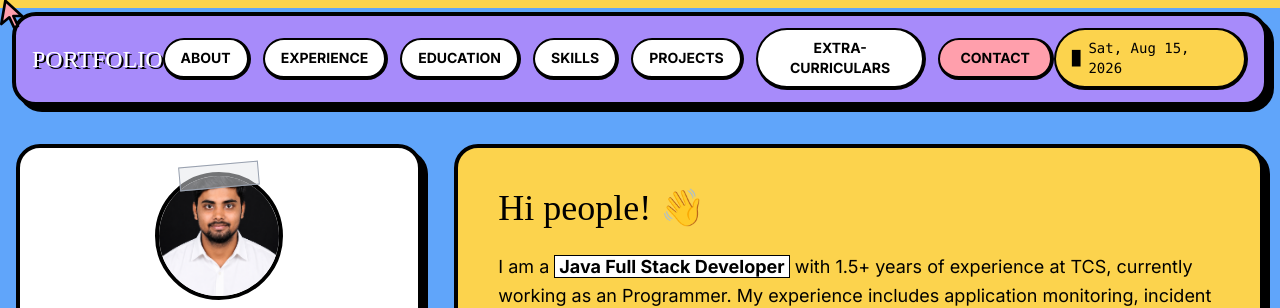
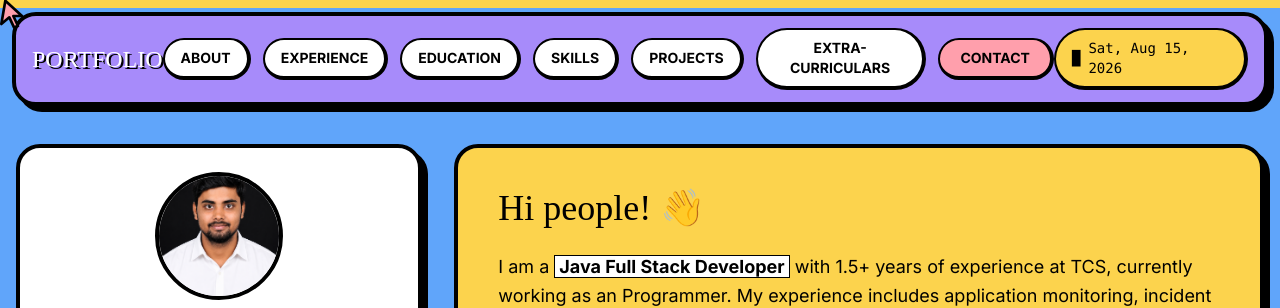
Before and after one commit to rajSunny5714/new-portfolio, a React (Vite) app: page / in a window 1280 px wide. Shown: the top 308 px of the page. Built offline with nearby package versions, Linux system fonts and the light colour scheme; the HTML template or start-up script is replaced by a standard one; a web font is replaced by a local one.

Commit message:
Refactor Hero component structure and content

```diff
--- a/src/components/sections/Hero.tsx
+++ b/src/components/sections/Hero.tsx
@@ -20,7 +20,6 @@ const Hero = () => {
   return (
     <section className="pt-4 pb-10 px-4 max-w-7xl mx-auto flex flex-col md:flex-row gap-8 items-start justify-center">
       <div className="w-full md:w-1/3 bg-white border-4 border-black rounded-3xl p-6 shadow-neo flex flex-col items-center text-center relative overflow-hidden">
-        <div className="absolute top-4 left-1/2 -translate-x-1/2 bg-gray-200/50 w-20 h-6 rotate-[-5deg] border border-gray-400" />
 
         <div className="w-32 h-32 bg-custom-pink rounded-full border-4 border-black mb-4 flex items-center justify-center text-4xl overflow-hidden">
           <img
```
